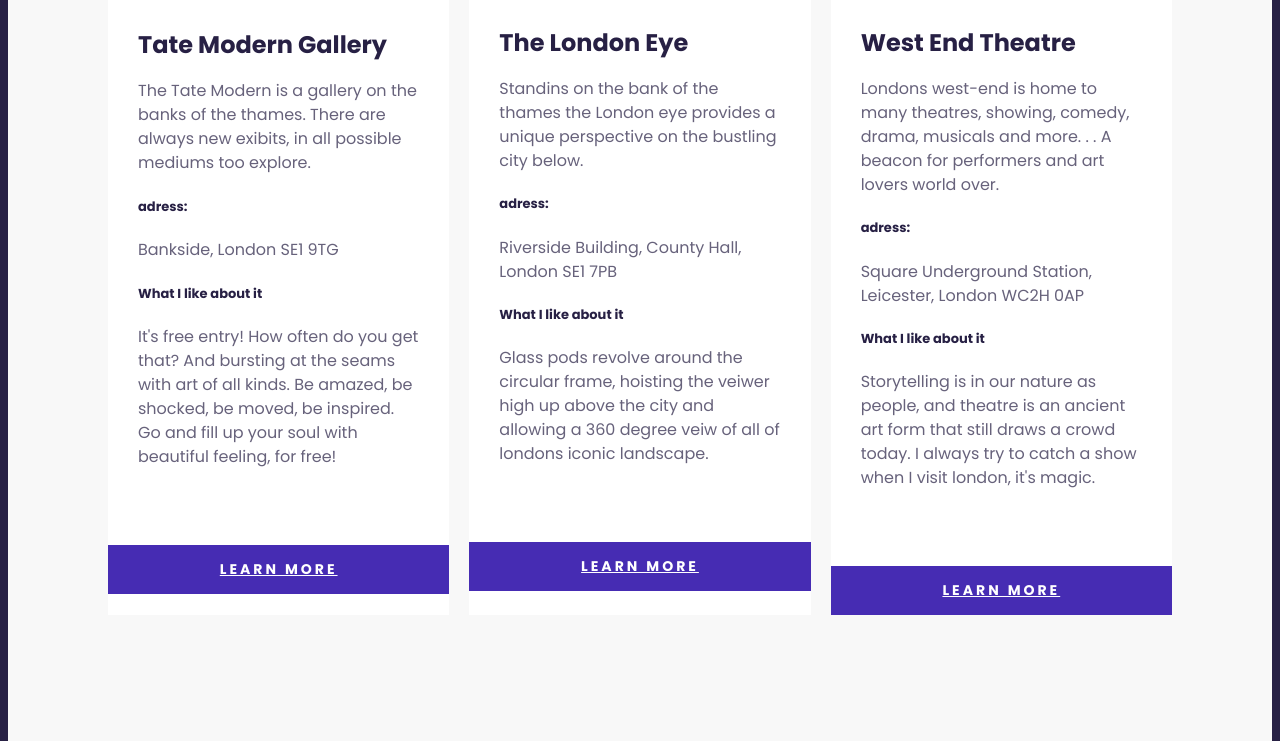
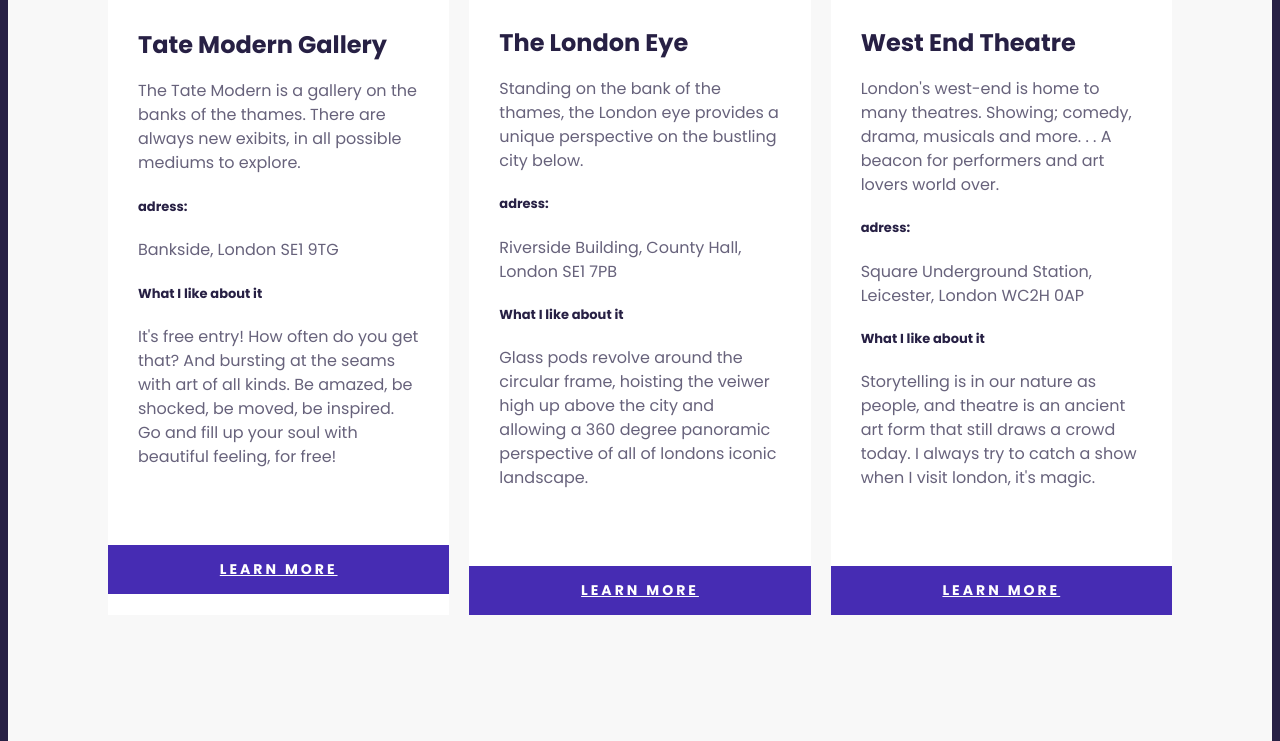
Before and after one commit to PurpleRazor/TravelProject, a plain HTML site: page index.html in a window 1280 px wide. Shown: the part 1739-2480 px from the top of the page. Drawn offline with Linux system fonts and the light colour scheme; a script that the page names is missing.

Commit message:
Spell checked

```diff
--- a/index.html
+++ b/index.html
@@ -9,7 +9,7 @@
     />
     <meta charset="UTF-8" />
     <meta name="viewport" content="width=device-width, initial-scale=1.0" />
-    <title>Travel</title>
+    <title>Travel to London</title>
     <link rel="stylesheet" href="style.css" />
   </head>
   <body>
@@ -27,7 +27,7 @@
             <img class="image-responsive" src="Images/bigBen.jpg" alt="" />
           </div>
           <div class="main-content">
-            <h2>Why london</h2>
+            <h2>Why London?</h2>
             <h3>London, the Capital of England.</h3>
             <p>
               A 21st-century city with history stretching back to Roman times.
@@ -65,7 +65,7 @@
                 <h4>Tate Modern Gallery</h4>
                 <p>
                   The Tate Modern is a gallery on the banks of the thames. There
-                  are always new exibits, in all possible mediums too explore.
+                  are always new exibits, in all possible mediums to explore.
                 </p>
                 <h5>adress:</h5>
                 <p>Bankside, London SE1 9TG</p>
@@ -106,7 +106,7 @@
               <div class="card-body">
                 <h4>The London Eye</h4>
                 <p>
-                  Standins on the bank of the thames the London eye provides a
+                  Standing on the bank of the thames, the London eye provides a
                   unique perspective on the bustling city below.
                 </p>
                 <h5>adress:</h5>
@@ -114,8 +114,8 @@
                 <h5>What I like about it</h5>
                 <p>
                   Glass pods revolve around the circular frame, hoisting the
-                  veiwer high up above the city and allowing a 360 degree veiw
-                  of all of londons iconic landscape.
+                  veiwer high up above the city and allowing a 360 degree
+                  panoramic perspective of all of londons iconic landscape.
                 </p>
               </div>
               <div class="card-footer">
@@ -147,7 +147,7 @@
               <div class="card-body">
                 <h4>West End Theatre</h4>
                 <p>
-                  Londons west-end is home to many theatres, showing, comedy,
+                  London's west-end is home to many theatres. Showing; comedy,
                   drama, musicals and more. . . A beacon for performers and art
                   lovers world over.
                 </p>
@@ -1060,7 +1060,7 @@
               Hi! My name is Jenny and I've visited London many times throughout
               my life. It's an incredible city. I have created this page as part
               of a coding project to flex my skills and build a beautiful
-              responsive website.
+              responsive website, with pure CSS and HTML.
             </p>
           </div>
 
```
